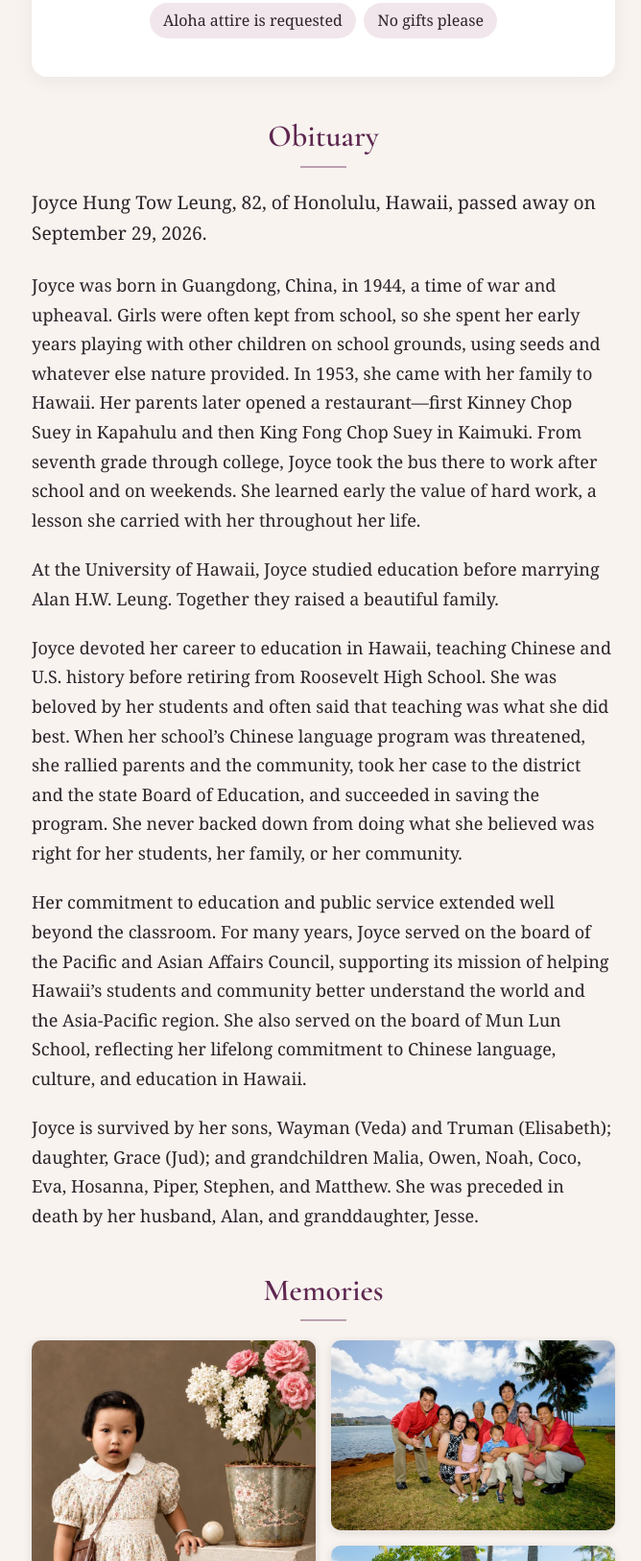
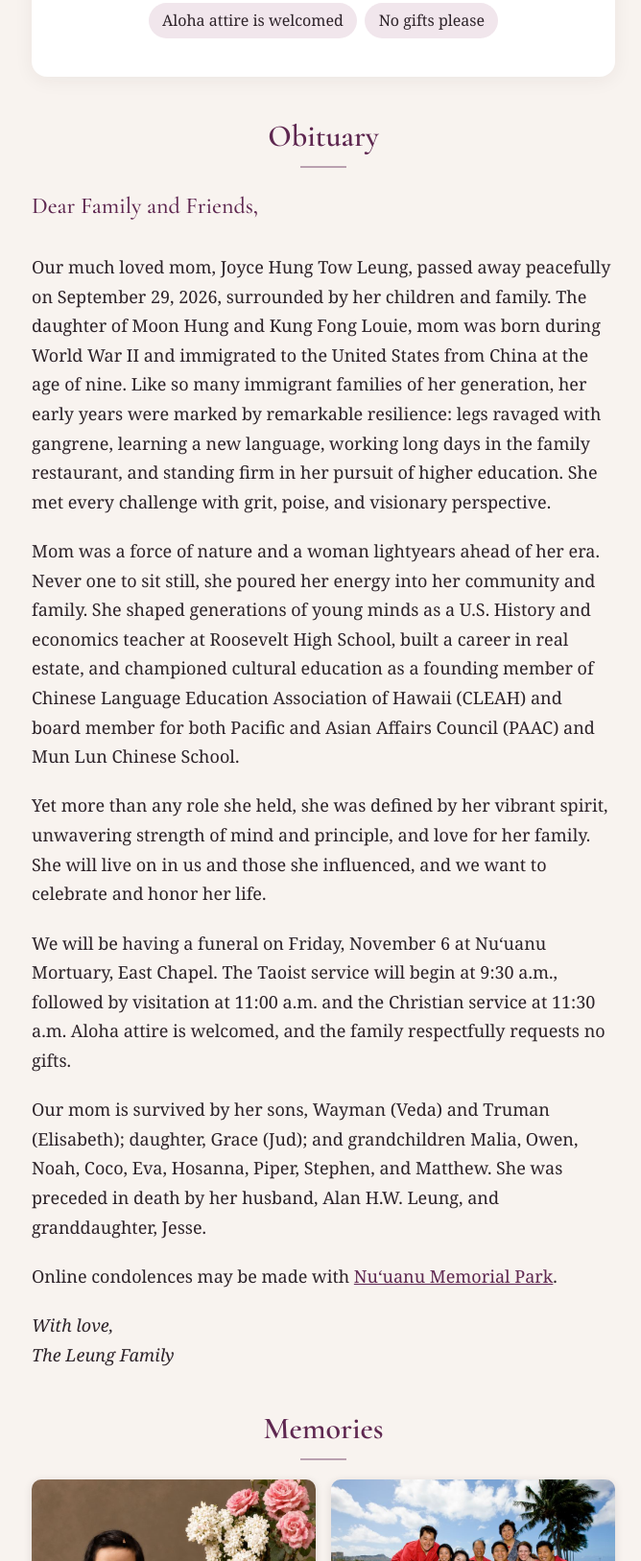
Before and after one commit to tru10000/joyce-leung, a plain HTML site: page index.html in a window 1280 px wide. Shown: the part 1220-2847 px from the top of the page at 96% size, without its empty margins (303-971 px from the left). Drawn offline with nearby package versions, Linux system fonts and the light colour scheme.

Commit message:
Replace obituary with the family's letter
The family letter (with the current schedule: Taoist service 9:30,
visitation 11:00, Christian service 11:30) replaces the earlier
obituary text, and links to the mortuary's online condolences page.
The service card now says aloha attire is welcomed, matching the letter.

Co-Authored-By: Claude Opus 5.5 <noreply@anthropic.com>

```diff
--- a/index.html
+++ b/index.html
@@ -220,7 +220,15 @@
 
     .obituary p { margin: 0 0 1.15em; }
 
-    .obituary .lede { font-size: 1.2rem; }
+    .obituary .salutation {
+      font-family: var(--display);
+      font-size: 1.5rem;
+      color: var(--plum);
+    }
+
+    .obituary .signoff { font-style: italic; }
+
+    .obituary a { color: var(--plum); }
 
     .photos {
       columns: 2;
@@ -348,7 +356,7 @@
       <a class="button" href="https://www.google.com/maps/search/?api=1&amp;query=Nuuanu+Memorial+Park+and+Mortuary%2C+2233+Nuuanu+Ave%2C+Honolulu%2C+HI+96817">Get directions</a>
 
       <ul class="notes">
-        <li>Aloha attire is requested</li>
+        <li>Aloha attire is welcomed</li>
         <li>No gifts please</li>
       </ul>
     </section>
@@ -356,17 +364,21 @@
     <section class="obituary" aria-labelledby="obituary-heading">
       <h2 class="section-title" id="obituary-heading">Obituary</h2>
 
-      <p class="lede">Joyce Hung Tow Leung, 82, of Honolulu, Hawaii, passed away on September 29, 2026.</p>
+      <p class="salutation">Dear Family and Friends,</p>
 
-      <p>Joyce was born in Guangdong, China, in 1944, a time of war and upheaval. Girls were often kept from school, so she spent her early years playing with other children on school grounds, using seeds and whatever else nature provided. In 1953, she came with her family to Hawaii. Her parents later opened a restaurant—first Kinney Chop Suey in Kapahulu and then King Fong Chop Suey in Kaimuki. From seventh grade through college, Joyce took the bus there to work after school and on weekends. She learned early the value of hard work, a lesson she carried with her throughout her life.</p>
+      <p>Our much loved mom, Joyce Hung Tow Leung, passed away peacefully on September 29, 2026, surrounded by her children and family. The daughter of Moon Hung and Kung Fong Louie, mom was born during World War II and immigrated to the United States from China at the age of nine. Like so many immigrant families of her generation, her early years were marked by remarkable resilience: legs ravaged with gangrene, learning a new language, working long days in the family restaurant, and standing firm in her pursuit of higher education. She met every challenge with grit, poise, and visionary perspective.</p>
 
-      <p>At the University of Hawaii, Joyce studied education before marrying Alan H.W. Leung. Together they raised a beautiful family.</p>
+      <p>Mom was a force of nature and a woman lightyears ahead of her era. Never one to sit still, she poured her energy into her community and family. She shaped generations of young minds as a U.S. History and economics teacher at Roosevelt High School, built a career in real estate, and championed cultural education as a founding member of Chinese Language Education Association of Hawaii (CLEAH) and board member for both Pacific and Asian Affairs Council (PAAC) and Mun Lun Chinese School.</p>
 
-      <p>Joyce devoted her career to education in Hawaii, teaching Chinese and U.S. history before retiring from Roosevelt High School. She was beloved by her students and often said that teaching was what she did best. When her school’s Chinese language program was threatened, she rallied parents and the community, took her case to the district and the state Board of Education, and succeeded in saving the program. She never backed down from doing what she believed was right for her students, her family, or her community.</p>
+      <p>Yet more than any role she held, she was defined by her vibrant spirit, unwavering strength of mind and principle, and love for her family. She will live on in us and those she influenced, and we want to celebrate and honor her life.</p>
 
-      <p>Her commitment to education and public service extended well beyond the classroom. For many years, Joyce served on the board of the Pacific and Asian Affairs Council, supporting its mission of helping Hawaii’s students and community better understand the world and the Asia-Pacific region. She also served on the board of Mun Lun School, reflecting her lifelong commitment to Chinese language, culture, and education in Hawaii.</p>
+      <p>We will be having a funeral on Friday, November 6 at Nu&#699;uanu Mortuary, East Chapel. The Taoist service will begin at 9:30 a.m., followed by visitation at 11:00 a.m. and the Christian service at 11:30 a.m. Aloha attire is welcomed, and the family respectfully requests no gifts.</p>
 
-      <p>Joyce is survived by her sons, Wayman (Veda) and Truman (Elisabeth); daughter, Grace (Jud); and grandchildren Malia, Owen, Noah, Coco, Eva, Hosanna, Piper, Stephen, and Matthew. She was preceded in death by her husband, Alan, and granddaughter, Jesse.</p>
+      <p>Our mom is survived by her sons, Wayman (Veda) and Truman (Elisabeth); daughter, Grace (Jud); and grandchildren Malia, Owen, Noah, Coco, Eva, Hosanna, Piper, Stephen, and Matthew. She was preceded in death by her husband, Alan H.W. Leung, and granddaughter, Jesse.</p>
+
+      <p>Online condolences may be made with <a href="http://www.nmplimited.com/obituaries/Joyce-Hung-Tow-Leung?obId=49814689#/obituaryInfo">Nu&#699;uanu Memorial Park</a>.</p>
+
+      <p class="signoff">With love,<br>The Leung Family</p>
     </section>
 
     <section class="gallery" aria-labelledby="gallery-heading">
```
